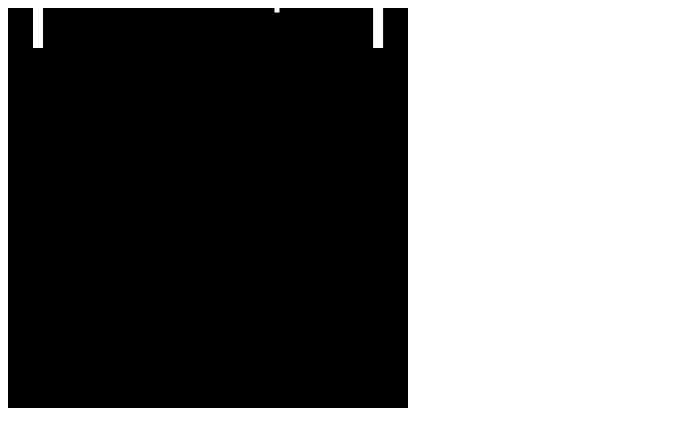
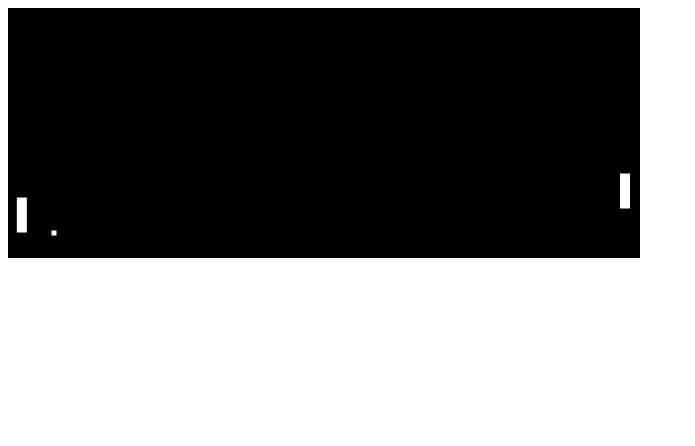
Before and after one commit to BluBambu/JavaScriptPong, a plain HTML site: page project/index.html in a window 1280 px wide. Shown: the whole page, without its empty margins (0-695 px from the left). Drawn offline with Linux system fonts and the light colour scheme.

Commit message:
Paddles have better ratios when repositioned, handles repositioning, and improved paddle movement

```diff
--- a/project/index.html
+++ b/project/index.html
@@ -9,12 +9,10 @@
 
 </head>
 
-    <body onload="Game.start()">
+<body onload="Game.start()" onresize="Game.restart()">
 
-        <div>
-            <canvas id="pong_canvas">
-
-            </canvas>
+<div style="width:50%; height: 250px;">
+    <canvas id="pong_canvas"></canvas>
 </div>
 
 <script src="js/objects.js"></script>
--- a/project/js/game.js
+++ b/project/js/game.js
@@ -1,21 +1,26 @@
 Game = {
-    start: function(gameWidth, gameHeight) {
+    start: function () {
         var FramesPerSecond = 30;
-        var GameWidth = 400;
-        var GameHeight = 400;
 
         var canvas = document.getElementById("pong_canvas");
-        canvas.width =  GameWidth;
-        canvas.height = GameHeight;
+        // Make canvas as large as the parent div
+        canvas.style.width = "100%";
+        canvas.style.height = "100%";
+        canvas.width = canvas.offsetWidth;
+        canvas.height = canvas.offsetHeight;
 
         var animFrame = window.requestAnimationFrame ||
             window.webkitRequestAnimationFrame ||
             window.mozRequestAnimationFrame ||
-            function(callback) {
+            function (callback) {
                 window.setTimeout(callback, 1000 / FramesPerSecond)
             };
 
-        var newGame = pong(canvas.width, canvas.height, canvas.getContext('2d'),
+        this.runningGame = pong(canvas.width, canvas.height, canvas.getContext('2d'),
             animFrame);
+    },
+    restart: function () {
+        this.runningGame.stop();
+        this.start();
     }
-}
+};
--- a/project/js/objects.js
+++ b/project/js/objects.js
@@ -1,25 +1,43 @@
-var paddle = function(gameWidth, gameHeight, posX, posY) {
-    var Width = 10;
-    var Height = 40;
+var paddle = function (gameWidth, gameHeight, posX, posY) {
+    var MaxWidth = 10;
+    var MaxHeight = 35;
+    var MinWidthRatio = 50;
+    var MinHeightRatio = 3;
+    var RecoilDelta = 3;
+    var MaxVel = 5;
+
+    var Width = (gameWidth / MinWidthRatio < MaxWidth) ? gameWidth / MinWidthRatio : MaxWidth;
+    var Height = (gameHeight / MinHeightRatio < MaxHeight) ? gameHeight / MinHeightRatio : MaxHeight;
     var Color = "#FFFFFF";
     var DefaultPosX = posX;
-    var RecoilDelta = 3;
 
     return {
-        update: function() {
-            this.movePosY(ball.getY() - this.getPosY());
+        update: function (ball) {
+            // Only move if it's close to the ball
+            if ((posX > gameWidth / 2 && ball.getVelX() > 0 && ball.getX() > gameWidth / 2) ||
+                (posX < gameWidth / 2 && ball.getVelX() < 0 && ball.getX() < gameWidth / 2)) {
+                // Make sure paddle doesn't go too fast
+                var deltaY = ball.getY() - this.getPosY();
+                var maxDeltaY = deltaY && deltaY / Math.abs(deltaY) * MaxVel;
+
+                if (deltaY > 0) {
+                    this.movePosY((deltaY > maxDeltaY) ? maxDeltaY : deltaY);
+                } else {
+                    this.movePosY((deltaY < maxDeltaY) ? maxDeltaY : deltaY);
+                }
+            }
             posX = lerp(posX, DefaultPosX, .1);
         },
-        render: function(ctx) {
+        render: function (ctx) {
             ctx.fillStyle = Color;
             ctx.fillRect(posX - Width / 2,
                 posY - Height / 2,
                 Width, Height);
         },
-        getPosY: function() {
+        getPosY: function () {
             return posY;
         },
-        movePosY: function(deltaPosY) {
+        movePosY: function (deltaPosY) {
             posY += deltaPosY;
 
             // Clamp to top and bottom game bounds
@@ -29,19 +47,19 @@ var paddle = function(gameWidth, gameHeight, posX, posY) {
                 posY = Height / 2;
             }
         },
-        recoil: function(isRightRecoil) {
+        recoil: function (isRightRecoil) {
             posX = DefaultPosX + (isRightRecoil ? RecoilDelta : -1 * RecoilDelta);
         },
-        ballCollide: function(ball) {
+        ballCollide: function (ball) {
             return posX + Width > ball.getX() &&
                 posX - Width < ball.getX() &&
                 posY + Height > ball.getY() &&
                 posY - Height < ball.getY()
         }
     }
-}
+};
 
-var pongBall = function(gameBounds, leftPaddle, rightPaddle) {
+var pongBall = function (gameBounds, leftPaddle, rightPaddle) {
     var StartX = gameBounds.width / 2;
     var StartY = gameBounds.height / 2;
     var StartVelX = 3;
@@ -50,17 +68,17 @@ var pongBall = function(gameBounds, leftPaddle, rightPaddle) {
     var Width = 5;
 
     var posX = StartX;
-    var posY = StartY
+    var posY = StartY;
     var velX = StartVelX;
     var velY = StartVelY;
 
     return {
-        update: function() {
+        update: function () {
             posX += velX;
             posY += velY;
             if (posX < 0 || posX > gameBounds.width) {
                 velX *= -1;
-                restart();
+                this.restart();
             } else if (posY < 0 || posY > gameBounds.height) {
                 velY *= -1;
                 this.update();
@@ -72,25 +90,28 @@ var pongBall = function(gameBounds, leftPaddle, rightPaddle) {
                 velX *= -1;
             }
         },
-        render: function(ctx) {
-          ctx.fillStyle = Color;
-          ctx.fillRect(posX - Width / 2, posY - Width / 2, Width, Width);
+        render: function (ctx) {
+            ctx.fillStyle = Color;
+            ctx.fillRect(posX - Width / 2, posY - Width / 2, Width, Width);
         },
-        restart: function() {
+        restart: function () {
             posX = StartX;
             posY = StartY;
             velX = StartVelX;
             velY = StartVelY;
         },
-        getX() {
+        getVelX: function() {
+            return velX;
+        },
+        getX: function () {
             return posX;
         },
-        getY() {
+        getY: function () {
             return posY;
         }
     }
+};
+
+function lerp(x1, x2, t) {
+    return x1 + t * (x2 - x1);
 }
-
-function lerp(x, y, t) {
-    return x + t * (y - x);
-}
--- a/project/js/pong.js
+++ b/project/js/pong.js
@@ -1,43 +1,52 @@
-var pong = function(gameWidth, gameHeight, ctx, animFrame) {
-    var PaddleBufferSpace = 30;
+var pong = function (gameWidth, gameHeight, ctx, animFrame) {
+    var stopped = false;
     var BackgroundColor = '#000000';
+    var MaxPaddleBufferSpace = 15;
+    var MinPaddleBufferRatio = 20;
 
+    var PaddleBufferSpace = ((gameWidth / MinPaddleBufferRatio) < MaxPaddleBufferSpace) ?
+        (gameWidth / MinPaddleBufferRatio) : MaxPaddleBufferSpace;
     var rightPaddle = paddle(gameWidth, gameHeight,
         gameWidth - PaddleBufferSpace, gameHeight / 2);
     var leftPaddle = paddle(gameWidth, gameHeight, PaddleBufferSpace,
         gameHeight / 2);
 
-    ball = pongBall({
+    this.ball = pongBall({
         width: gameWidth,
         height: gameHeight
     }, leftPaddle, rightPaddle);
 
     // ===== Main Logic =====
-    function restart() {
-        ball.restart();
-    }
+
+    this.stop = function () {
+        stopped = true;
+    };
 
     function update() {
-        ball.update();
-        rightPaddle.update();
-        leftPaddle.update();
+        this.ball.update();
+        rightPaddle.update(this.ball);
+        leftPaddle.update(this.ball);
     }
 
     function render() {
         ctx.fillStyle = BackgroundColor;
         ctx.fillRect(0, 0, gameWidth, gameHeight);
 
-        ball.render(ctx);
+        this.ball.render(ctx);
         rightPaddle.render(ctx);
         leftPaddle.render(ctx);
     }
 
     function step() {
-        update();
-        render();
-        animFrame(step);
+        if (!stopped) {
+            update();
+            render();
+            animFrame(step);
+        }
     }
 
     // Kick off the first frame
     animFrame(step);
+
+    return this;
 };
```
Also changed, not shown: 2 other files. Lines whose indentation alone changed are shown as unchanged.
